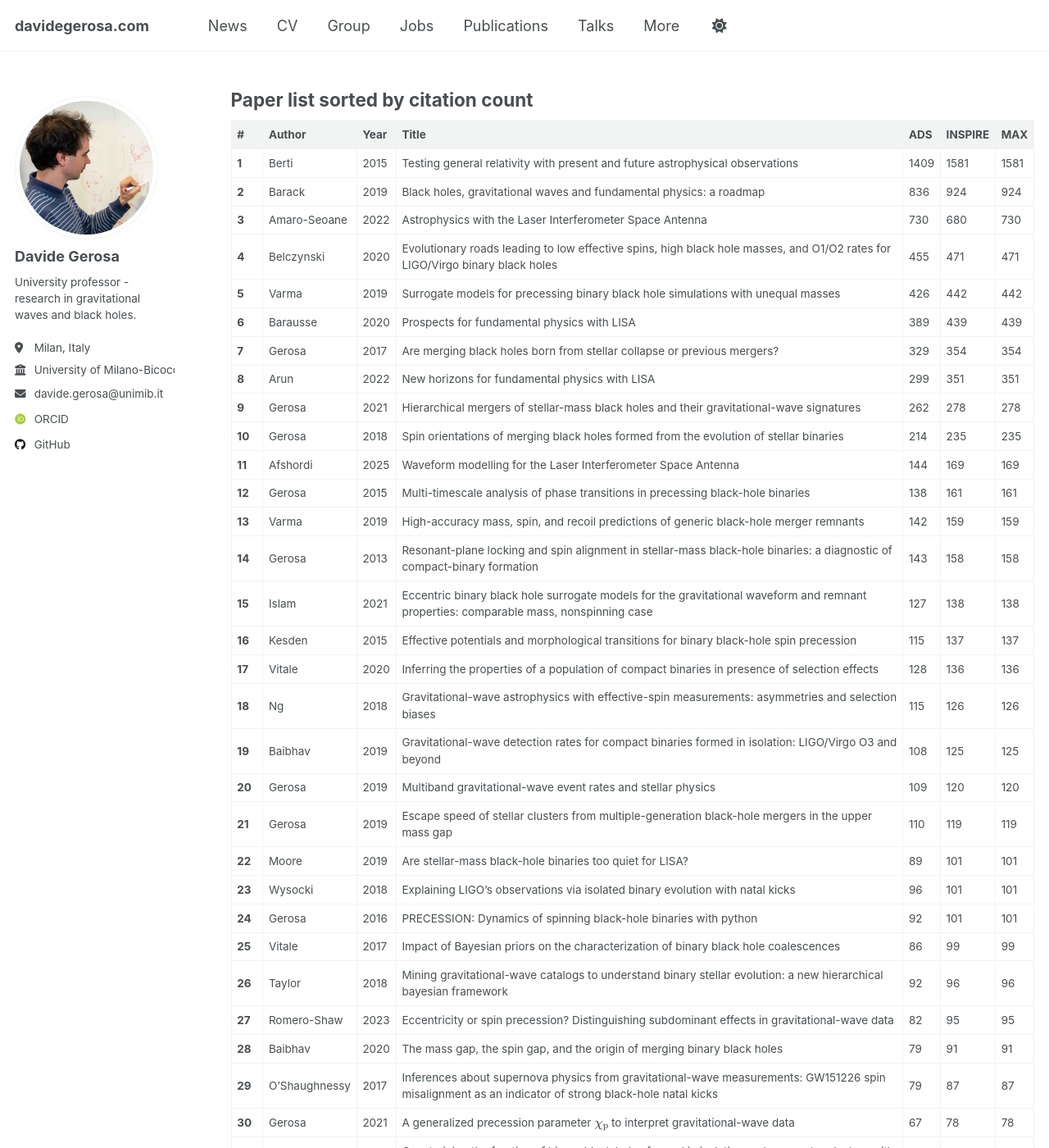
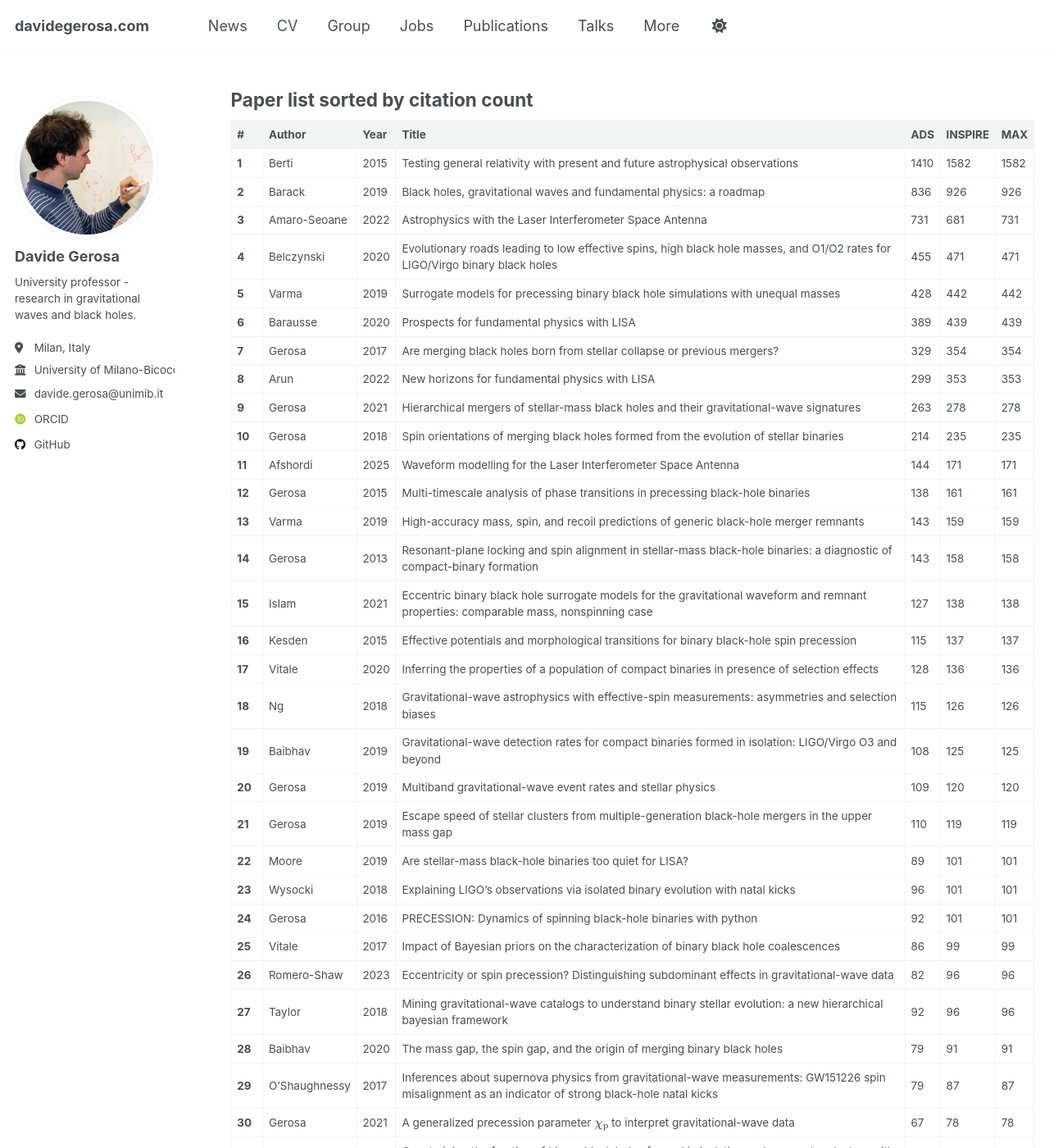
Before and after one commit to dgerosa/website, a Jekyll site: the page built from _pages/citations.md, in a window 1280 px wide and 1400 px high, scrolled down 388 px. Shown: the whole window at 82% size. Built offline with Jekyll 4.4.1, drawn with Linux system fonts in a browser that asks for light colours; some web fonts are replaced; some of the changed text lies outside the part shown.

Commit message:
Website update from workflow

```diff
--- a/_pages/_citations.md
+++ b/_pages/_citations.md
@@ -1,27 +1,27 @@
 ## Citation Summary
 
-- **Total ADS citations**: 9667
-- **Total INSPIRE citations**: 10520
-- **Total MAX citations**: 10604
+- **Total ADS citations**: 9677
+- **Total INSPIRE citations**: 10532
+- **Total MAX citations**: 10616
 - **h-index**: 47
 
 ## Paper list sorted by citation count
 
 | # | Author | Year | Title | ADS | INSPIRE | MAX |
 |---|--------|------|-------|-----|---------|-----|
-| **1** | Berti | 2015 | Testing general relativity with present and future astrophysical observations | 1409 | 1581 | 1581 |
-| **2** | Barack | 2019 | Black holes, gravitational waves and fundamental physics: a roadmap | 836 | 924 | 924 |
-| **3** | Amaro-Seoane | 2022 | Astrophysics with the Laser Interferometer Space Antenna | 730 | 680 | 730 |
+| **1** | Berti | 2015 | Testing general relativity with present and future astrophysical observations | 1410 | 1582 | 1582 |
+| **2** | Barack | 2019 | Black holes, gravitational waves and fundamental physics: a roadmap | 836 | 926 | 926 |
+| **3** | Amaro-Seoane | 2022 | Astrophysics with the Laser Interferometer Space Antenna | 731 | 681 | 731 |
 | **4** | Belczynski | 2020 | Evolutionary roads leading to low effective spins, high black hole masses, and O1/O2 rates for LIGO/Virgo binary black holes | 455 | 471 | 471 |
-| **5** | Varma | 2019 | Surrogate models for precessing binary black hole simulations with unequal masses | 426 | 442 | 442 |
+| **5** | Varma | 2019 | Surrogate models for precessing binary black hole simulations with unequal masses | 428 | 442 | 442 |
 | **6** | Barausse | 2020 | Prospects for fundamental physics with LISA | 389 | 439 | 439 |
 | **7** | Gerosa | 2017 | Are merging black holes born from stellar collapse or previous mergers? | 329 | 354 | 354 |
-| **8** | Arun | 2022 | New horizons for fundamental physics with LISA | 299 | 351 | 351 |
-| **9** | Gerosa | 2021 | Hierarchical mergers of stellar-mass black holes and their gravitational-wave signatures | 262 | 278 | 278 |
+| **8** | Arun | 2022 | New horizons for fundamental physics with LISA | 299 | 353 | 353 |
+| **9** | Gerosa | 2021 | Hierarchical mergers of stellar-mass black holes and their gravitational-wave signatures | 263 | 278 | 278 |
 | **10** | Gerosa | 2018 | Spin orientations of merging black holes formed from the evolution of stellar binaries | 214 | 235 | 235 |
-| **11** | Afshordi | 2025 | Waveform modelling for the Laser Interferometer Space Antenna | 144 | 169 | 169 |
+| **11** | Afshordi | 2025 | Waveform modelling for the Laser Interferometer Space Antenna | 144 | 171 | 171 |
 | **12** | Gerosa | 2015 | Multi-timescale analysis of phase transitions in precessing black-hole binaries | 138 | 161 | 161 |
-| **13** | Varma | 2019 | High-accuracy mass, spin, and recoil predictions of generic black-hole merger remnants | 142 | 159 | 159 |
+| **13** | Varma | 2019 | High-accuracy mass, spin, and recoil predictions of generic black-hole merger remnants | 143 | 159 | 159 |
 | **14** | Gerosa | 2013 | Resonant-plane locking and spin alignment in stellar-mass black-hole binaries: a diagnostic of compact-binary formation | 143 | 158 | 158 |
 | **15** | Islam | 2021 | Eccentric binary black hole surrogate models for the gravitational waveform and remnant properties: comparable mass, nonspinning case | 127 | 138 | 138 |
 | **16** | Kesden | 2015 | Effective potentials and morphological transitions for binary black-hole spin precession | 115 | 137 | 137 |
@@ -34,21 +34,21 @@
 | **23** | Wysocki | 2018 | Explaining LIGO's observations via isolated binary evolution with natal kicks | 96 | 101 | 101 |
 | **24** | Gerosa | 2016 | PRECESSION: Dynamics of spinning black-hole binaries with python | 92 | 101 | 101 |
 | **25** | Vitale | 2017 | Impact of Bayesian priors on the characterization of binary black hole coalescences | 86 | 99 | 99 |
-| **26** | Taylor | 2018 | Mining gravitational-wave catalogs to understand binary stellar evolution: a new hierarchical bayesian framework | 92 | 96 | 96 |
-| **27** | Romero-Shaw | 2023 | Eccentricity or spin precession? Distinguishing subdominant effects in gravitational-wave data | 82 | 95 | 95 |
+| **26** | Romero-Shaw | 2023 | Eccentricity or spin precession? Distinguishing subdominant effects in gravitational-wave data | 82 | 96 | 96 |
+| **27** | Taylor | 2018 | Mining gravitational-wave catalogs to understand binary stellar evolution: a new hierarchical bayesian framework | 92 | 96 | 96 |
 | **28** | Baibhav | 2020 | The mass gap, the spin gap, and the origin of merging binary black holes | 79 | 91 | 91 |
 | **29** | O'Shaughnessy | 2017 | Inferences about supernova physics from gravitational-wave measurements: GW151226 spin misalignment as an indicator of strong black-hole natal kicks | 79 | 87 | 87 |
 | **30** | Gerosa | 2021 | A generalized precession parameter $$\chi_\mathrm{p}$$ to interpret gravitational-wave data | 67 | 78 | 78 |
 | **31** | Bouffanais | 2019 | Constraining the fraction of binary black holes formed in isolation and young star clusters with gravitational-wave data | 76 | 78 | 78 |
-| **32** | Korol | 2020 | Populations of double white dwarfs in Milky Way satellites and their detectability with LISA | 76 | 76 | 76 |
+| **32** | Korol | 2020 | Populations of double white dwarfs in Milky Way satellites and their detectability with LISA | 77 | 76 | 77 |
 | **33** | Horbatsch | 2015 | Tensor-multi-scalar theories: relativistic stars and 3+1 decomposition | 70 | 74 | 74 |
-| **34** | Klein | 2022 | The last three years: multiband gravitational-wave observations of stellar-mass binary black holes | 61 | 67 | 67 |
-| **35** | Gerosa | 2016 | Black-hole kicks as new gravitational-wave observables | 61 | 66 | 66 |
+| **34** | Klein | 2022 | The last three years: multiband gravitational-wave observations of stellar-mass binary black holes | 61 | 68 | 68 |
+| **35** | Gerosa | 2016 | Black-hole kicks as new gravitational-wave observables | 62 | 66 | 66 |
 | **36** | Buscicchio | 2021 | Bayesian parameter estimation of stellar-mass black-hole binaries with LISA | 55 | 64 | 64 |
 | **37** | Gupta | 2020 | Black holes in the low mass gap: Implications for gravitational wave observations | 58 | 63 | 63 |
 | **38** | Gerosa | 2018 | Black-hole kicks from numerical-relativity surrogate models | 56 | 62 | 62 |
 | **39** | Gerosa | 2015 | Precessional instability in binary black holes with aligned spins | 56 | 61 | 61 |
-| **40** | Gerosa | 2020 | Astrophysical implications of GW190412 as a remnant of a previous black-hole merger | 53 | 60 | 60 |
+| **40** | Gerosa | 2020 | Astrophysical implications of GW190412 as a remnant of a previous black-hole merger | 54 | 60 | 60 |
 | **41** | Gerosa | 2016 | Numerical simulations of stellar collapse in scalar-tensor theories of gravity | 52 | 60 | 60 |
 | **42** | Gerosa | 2014 | Distinguishing black-hole spin-orbit resonances by their gravitational-wave signatures | 47 | 57 | 57 |
 | **43** | Mould | 2022 | Deep learning and Bayesian inference of gravitational-wave populations: hierarchical black-hole mergers | 52 | 56 | 56 |
@@ -63,7 +63,7 @@
 | **52** | Trifiro' | 2016 | Distinguishing black-hole spin-orbit resonances by their gravitational wave signatures. II: Full parameter estimation | 34 | 42 | 42 |
 | **53** | Gerosa | 2020 | Gravitational-wave selection effects using neural-network classifiers | 37 | 41 | 41 |
 | **54** | Santini | 2023 | Black-hole mergers in disk-like environments could explain the observed $$q-\chi_\mathrm{eff}$$ correlation | 40 | 39 | 40 |
-| **55** | Lodato | 2013 | Black hole mergers: do gas discs lead to spin alignment? | 38 | 37 | 38 |
+| **55** | Lodato | 2013 | Black hole mergers: do gas discs lead to spin alignment? | 38 | 38 | 38 |
 | **56** | Rosca-Mead | 2020 | Core collapse in massive scalar-tensor gravity | 27 | 34 | 34 |
 | **57** | Gerosa | 2021 | High mass but low spin: an exclusion region to rule out hierarchical black-hole mergers as a mechanism to populate the pair-instability mass gap | 29 | 32 | 32 |
 | **58** | Gerosa | 2023 | Efficient multi-timescale dynamics of precessing black-hole binaries | 28 | 31 | 31 |
```
Also changed, not shown: other parts of _pages/_citations.md (+5 -5 lines), _pages/_group.md (+1 -1 lines), _pages/_publications.md (+3 -3 lines), _pages/_talks.md (+1 -1 lines).
